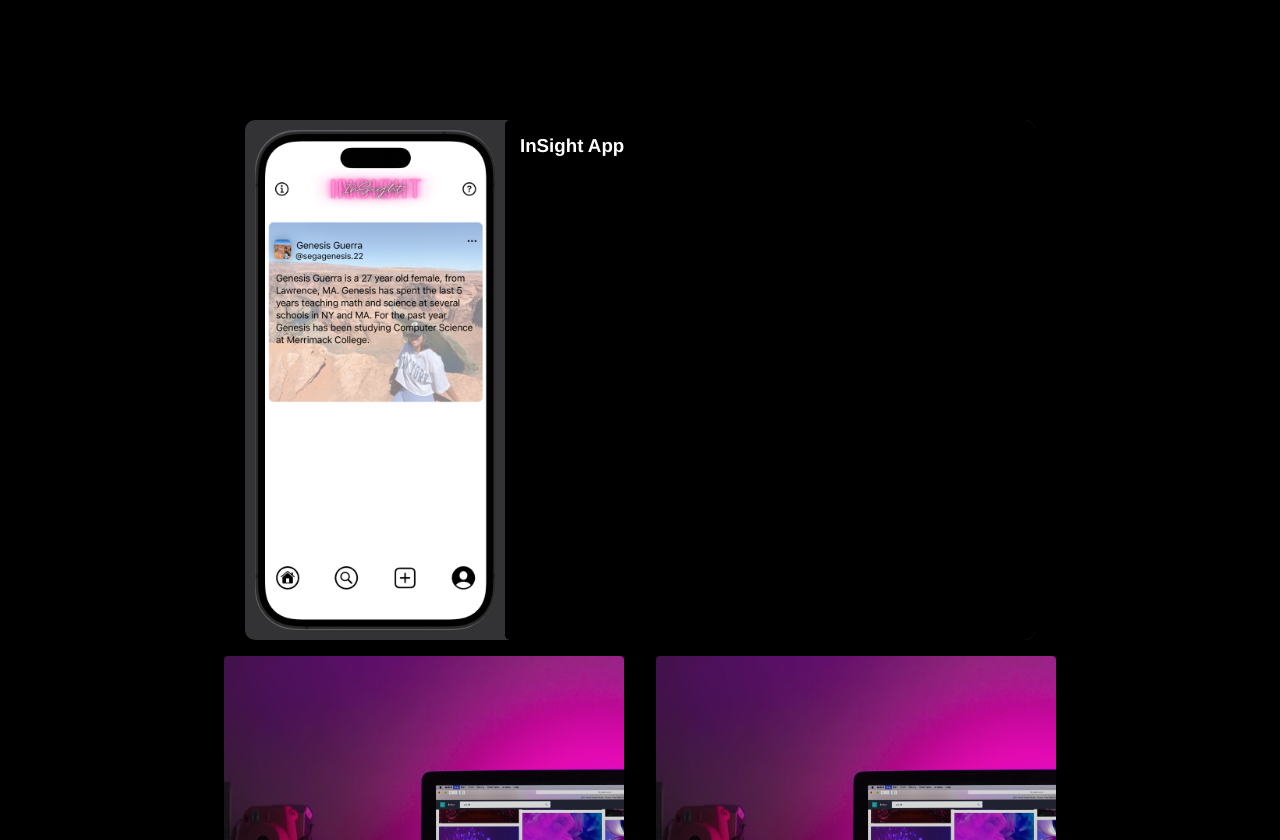
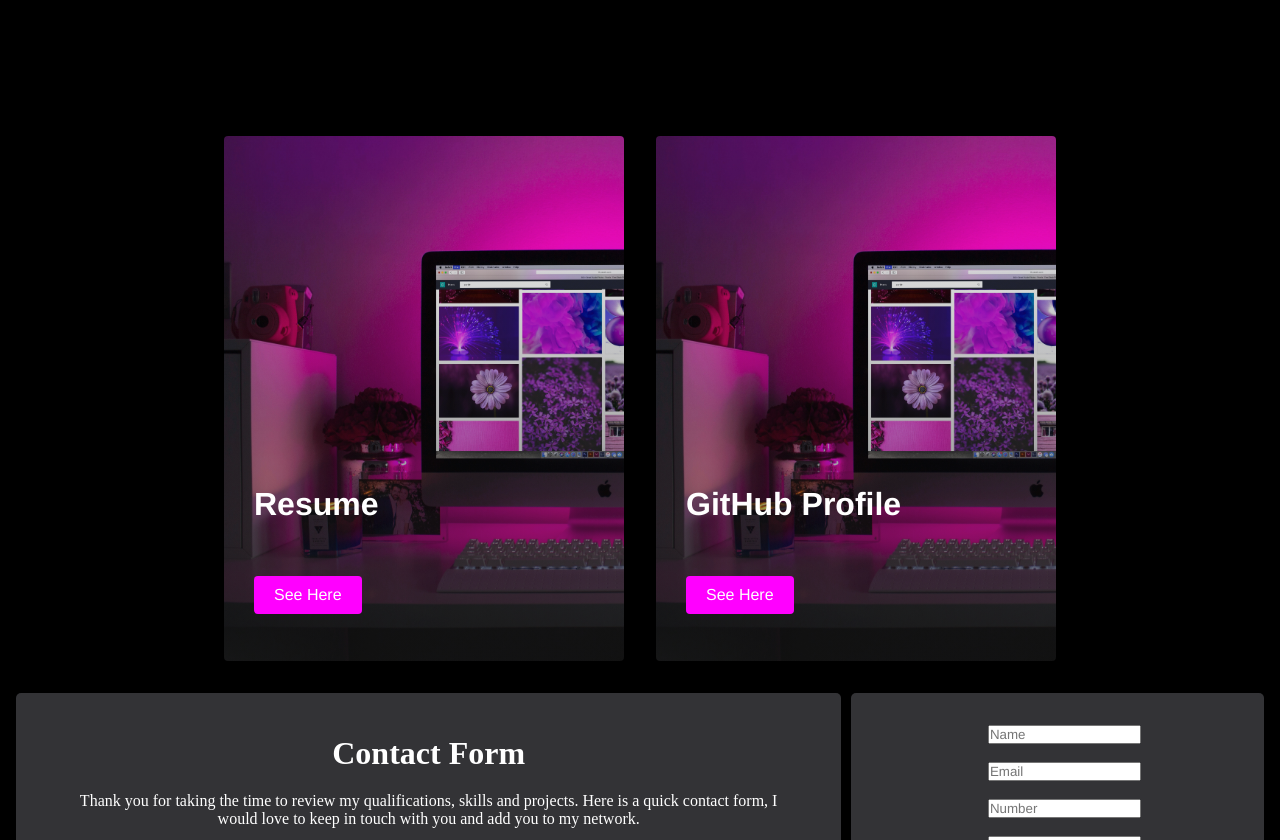
Before and after one commit to segaGenesis22/Portfolio_FrontEnd, a website: page index.html in a window 1280 px wide. Shown: the part 780-1620 px from the top of the page. Drawn offline with Linux system fonts and the light colour scheme.

Commit message:
changes to projects aesthetics.

```diff
--- a/index.html
+++ b/index.html
@@ -54,12 +54,6 @@
 
     <!-- Tabs Section-->
     <div class="tabs">
-        <div class="projects__container">
-            <div class="project__src">
-                <img src="images/inSightApp.png" alt="picture of app" id="app__img">
-                <h3>InSight App</h3>
-            </div>
-        </div>
         <div class="tabs__container">
             <div class="tabs__card">
                 <h1>Resume</h1>
--- a/styles.css
+++ b/styles.css
@@ -322,37 +322,6 @@
     align-items: center;
     height: auto;
 }
-.projects__container {
-    display: flex;
-    flex-wrap: wrap;
-    justify-content: center;
-}
-.project__src {
-    background-color: #333336;
-    display: flex;
-    flex-wrap: wrap;
-    justify-content: center;
-    border-radius: 10px;
-    height: auto;
-}
-.project__src h3 {
-    background-color: black;
-    color: #fff;
-    display: flex;
-    align-self: center;
-    height: 520px;
-    width: 530px;
-    border-radius: 5px 10px 10px 5px;
-    padding: 15px;
-}
-#app__img {
-    border-radius: 50px;
-    height: 520px;
-    width: 260px;
-    object-fit: cover;
-    padding: 10px;
-    align-self: center;
-}
 .tabs__container {
     display: flex;
     justify-content: center;
```
